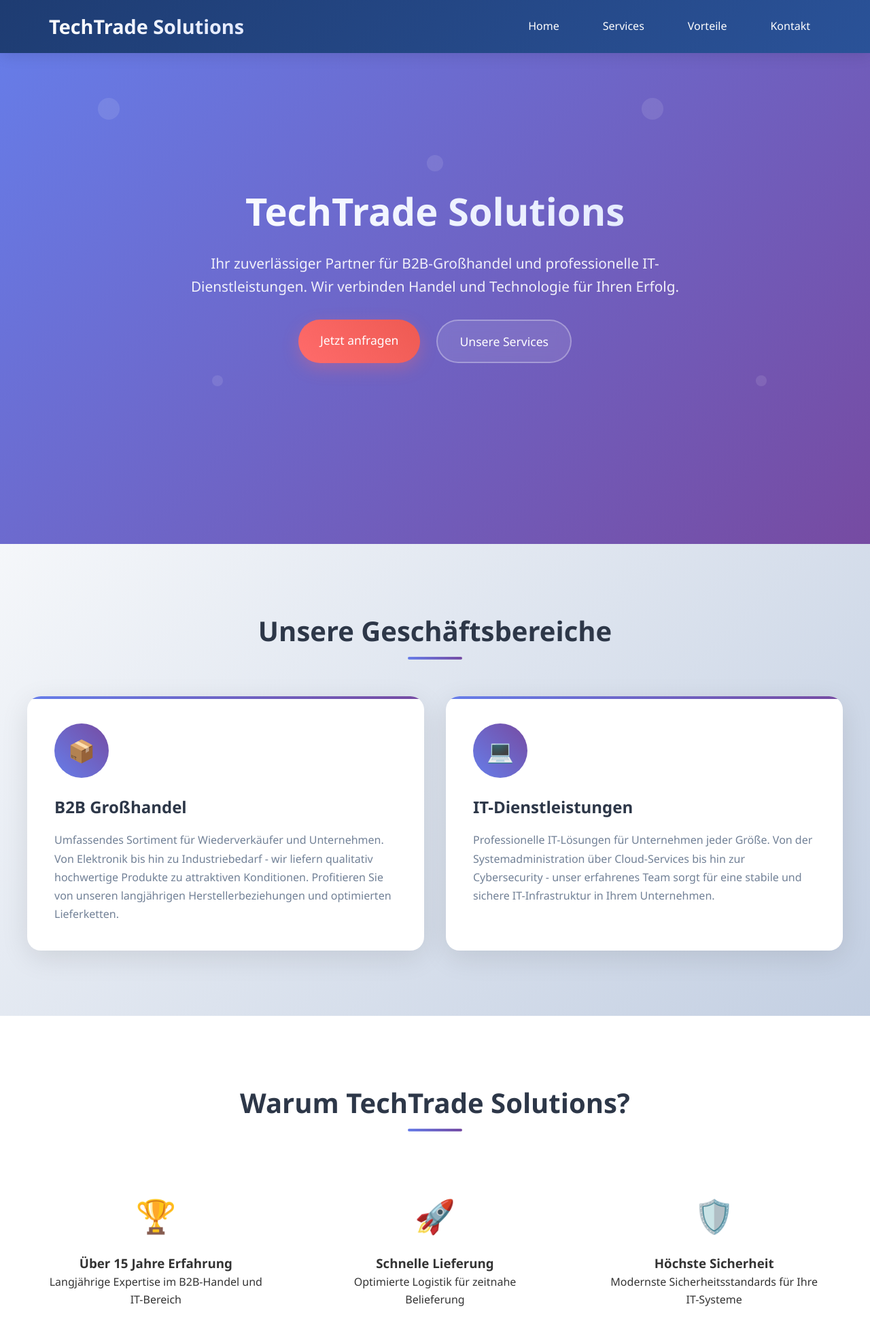
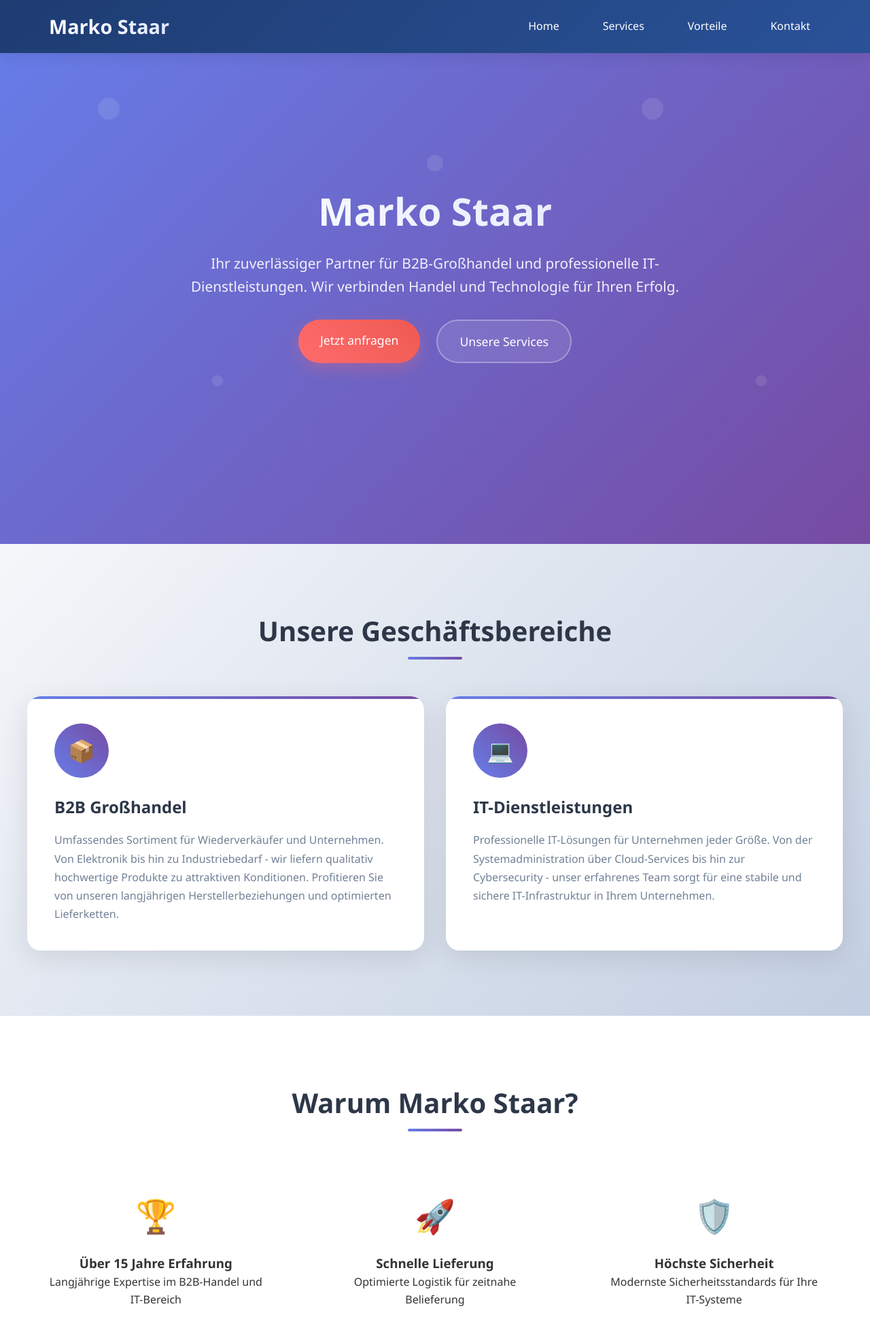
Before and after one commit to Grischaxd/markostaar.de, a plain HTML site: page index.html in a window 1280 px wide. Shown: the top 1959 px of the page at 68% size. Drawn offline with Linux system fonts and the light colour scheme.

Commit message:
Update index.html

```diff
--- a/index.html
+++ b/index.html
@@ -3,7 +3,7 @@
 <head>
     <meta charset="UTF-8">
     <meta name="viewport" content="width=device-width, initial-scale=1.0">
-    <title>TechTrade Solutions - B2B Großhandel & IT-Dienstleistungen</title>
+    <title>Marko Staar - B2B Großhandel & IT-Dienstleistungen</title>
     <style>
         * {
             margin: 0;
@@ -403,7 +403,7 @@
     <!-- Header -->
     <header class="header">
         <div class="nav-container">
-            <div class="logo">TechTrade Solutions</div>
+            <div class="logo">Marko Staar</div>
             <nav>
                 <ul class="nav-menu">
                     <li><a href="#home">Home</a></li>
@@ -418,7 +418,7 @@
     <!-- Hero Section -->
     <section id="home" class="hero">
         <div class="hero-content">
-            <h1>TechTrade Solutions</h1>
+            <h1>Marko Staar</h1>
             <p>Ihr zuverlässiger Partner für B2B-Großhandel und professionelle IT-Dienstleistungen. Wir verbinden Handel und Technologie für Ihren Erfolg.</p>
             <div class="cta-buttons">
                 <a href="#contact" class="btn btn-primary">Jetzt anfragen</a>
@@ -449,7 +449,7 @@
     <!-- Features Section -->
     <section id="features" class="features">
         <div class="container">
-            <h2 class="section-title fade-in">Warum TechTrade Solutions?</h2>
+            <h2 class="section-title fade-in">Warum Marko Staar?</h2>
             <div class="features-grid">
                 <div class="feature-item fade-in">
                     <div class="feature-icon">🏆</div>
@@ -484,7 +484,7 @@
                     <h3>Nehmen Sie Kontakt auf</h3>
                     <div class="contact-item">
                         <i>📍</i>
-                        <span>Musterstraße 123, 12345 Musterstadt</span>
+                        <span>Heidestrasse 152a, 60385 Frankfurt</span>
                     </div>
                     <div class="contact-item">
                         <i>📞</i>
@@ -492,7 +492,7 @@
                     </div>
                     <div class="contact-item">
                         <i>✉️</i>
-                        <span>info@techtrade-solutions.de</span>
+                        <span>grischaama@gmail.com</span>
                     </div>
                     <div class="contact-item">
                         <i>🕒</i>
@@ -525,7 +525,7 @@
     <!-- Footer -->
     <footer class="footer">
         <div class="container">
-            <p>&copy; 2025 TechTrade Solutions. Alle Rechte vorbehalten.</p>
+            <p>&copy; 2025 Marko Staar. Alle Rechte vorbehalten.</p>
         </div>
     </footer>
 
```
